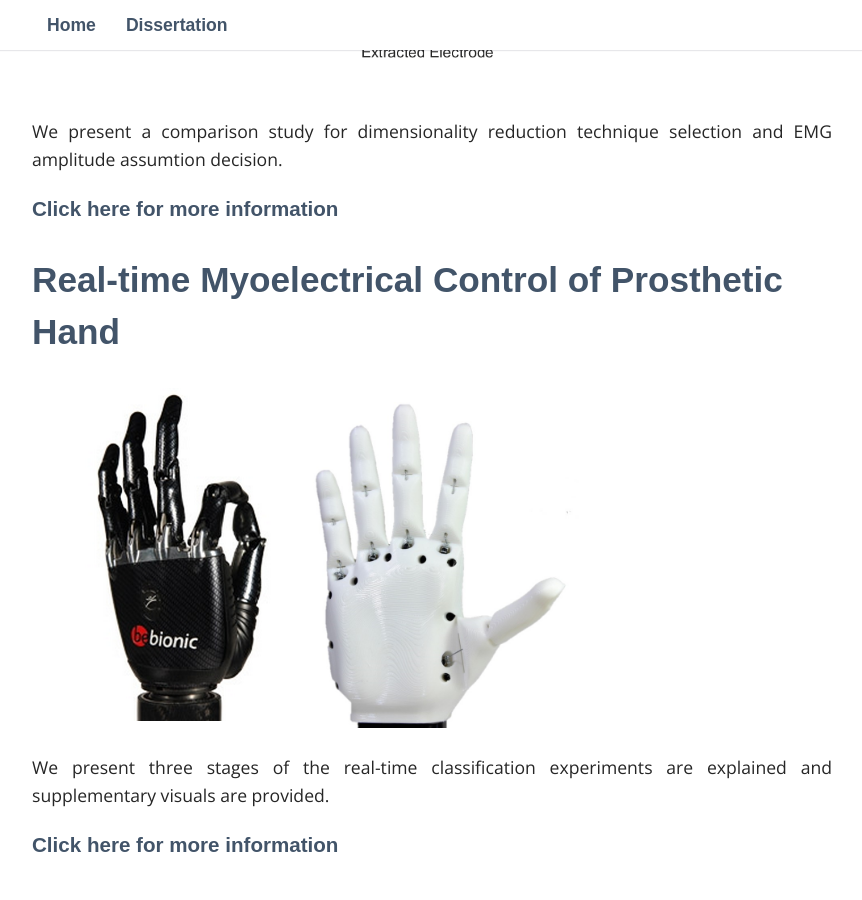
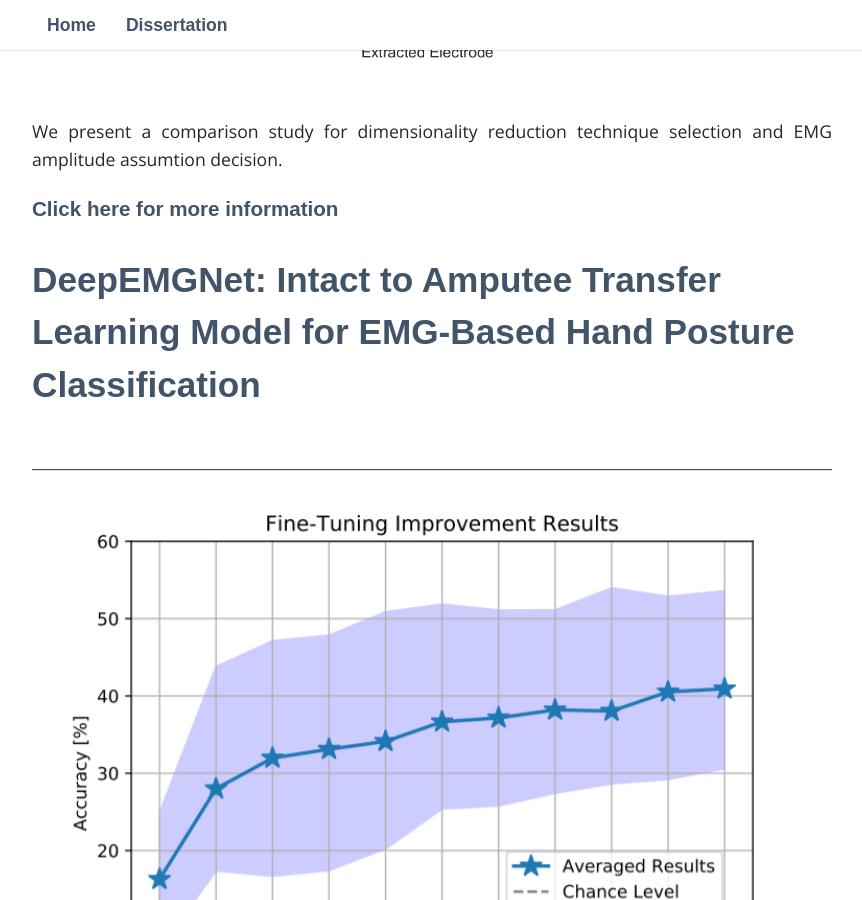
Before and after one commit to syagmur/syagmur.github.io, a Jekyll site: the page built from Dissertation/index.html, in a window 1280 px wide and 900 px high, scrolled down 808 px. Shown: the whole window, without its empty margins (208-1070 px from the left). Built offline with Jekyll 4.4.1, drawn with Linux system fonts in a browser that asks for light colours; nearby versions of some CDN libraries; some web fonts are replaced; library files that are not in the unit come from our copies; some of the changed text lies outside the part shown.

Commit message:
Update index.html

```diff
--- a/Dissertation/index.html
+++ b/Dissertation/index.html
@@ -2,6 +2,8 @@
 layout: default
 title: Dissertation
 ---
+
+
 
   <h2>Muscle Synergy-based Grasp Classification for Robotic Hand Prosthetics</h2>
 
@@ -13,6 +15,25 @@ title: Dissertation
   <p>
 We present a comparison study for dimensionality reduction technique selection and EMG amplitude assumtion decision.
   <a href="/Dissertation/initial.html"> <h3> Click here for more information </h3></a>
+
+
+
+
+    <h2>DeepEMGNet: Intact to Amputee Transfer Learning Model for EMG-Based Hand Posture Classification</h2>
+
+<br>
+        <center><img src="/images/DeepEMGNetFineTuning.png" alt="Fine-tuning results with respect to the data batch used to tune the model." width="800" /> </center>
+
+<br>
+
+  <p>
+We propose a novel convolutional neural network encoder architecture, DeepEMGNet, that is built to extract subject-invariant, transferable representations from EMG signals.
+  <a href="/Dissertation/deepEMG.html"> <h3> Click here for more information </h3></a>
+
+
+
+
+
 
   <h2>Real-time Myoelectrical Control of Prosthetic Hand</h2>
 
@@ -32,8 +53,6 @@ We present three stages of the real-time classification experiments are explaine
 
   <h2>Force-Sensitive Prosthetic Hand with 3-axis Magnetic Force Sensors </h2>
 
-
-
 <br>
         <center><img src="/images/videoScreenshots.png" alt="Grasp sequence of a pick-and-place task" width="800" /> </center>
 
@@ -47,9 +66,6 @@ We present a 3D magnetic force sensor embedded in an open-source, affordable adv
 
 
   <h2>Kinematic Optimization of an Underactuated Anthropomorphic Prosthetic Hand</h2>
-
-
-
 <br>
 <center><img src="/images/optimized_hand_thumb.png" alt="The thumb has 2 DoF.<b>(a)</b> Abducted and extended. <b>(b)</b> Abducted and flexed. <b>(c)</b> Adducted and extended. <b>(d)</b>Adducted and flexed." width="800" /> </center>
 
```
